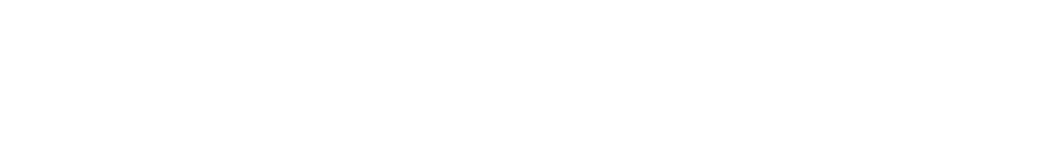
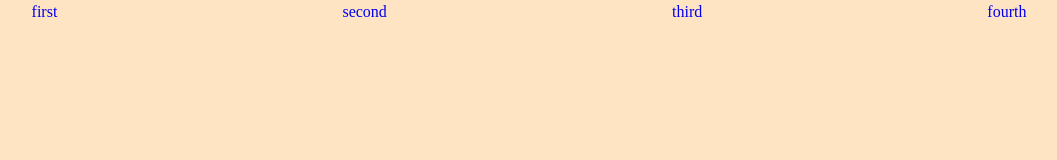
Before and after one commit to gniht/minimalCSS, a plain HTML site: page index.html in a window 1280 px wide. Shown: the whole page, without its empty margins (111-1168 px from the left). Drawn offline with Linux system fonts and the light colour scheme.

Commit message:
started style for navbars

```diff
--- a/index.html
+++ b/index.html
@@ -8,6 +8,12 @@
   <link rel="stylesheet" href="style.css">
 </head>
 <body>
+  <nav class="nav-top">
+    <a href="#" class="first">first</a>
+    <a href="#" class="second">second</a>
+    <a href="#" class="third">third</a>
+    <a href="#" class="fourth">fourth</a>
+  </nav>
 
 
 </body>
--- a/style.css
+++ b/style.css
@@ -1,12 +1,23 @@
+:root {
+  --main-background-color: bisque;
+  --main-color: black;
+}
+
 
 body {
+  background-color: var(--main-background-color);
   display: grid;
   grid-template-columns: repeat(12, 1fr);
   grid-template-rows: repeat(12, 1fr);
 }
 
 /*navbar styles */
+nav a {
+  text-decoration: none;
+}
 .nav-top {
+  display: flex;
+  justify-content: space-around;
   grid-column: 1/-1;
   grid-row: 1/2;
 }
```
